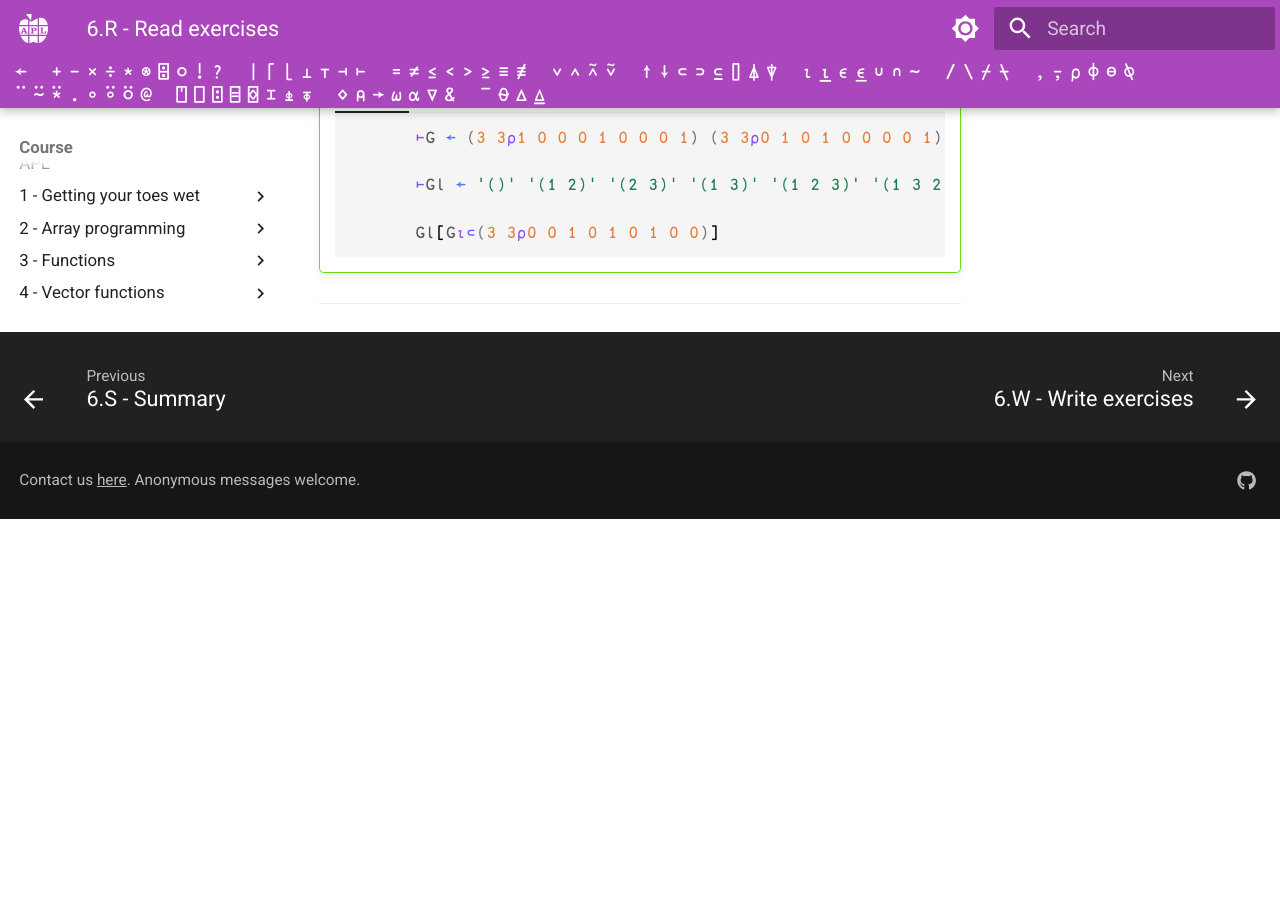
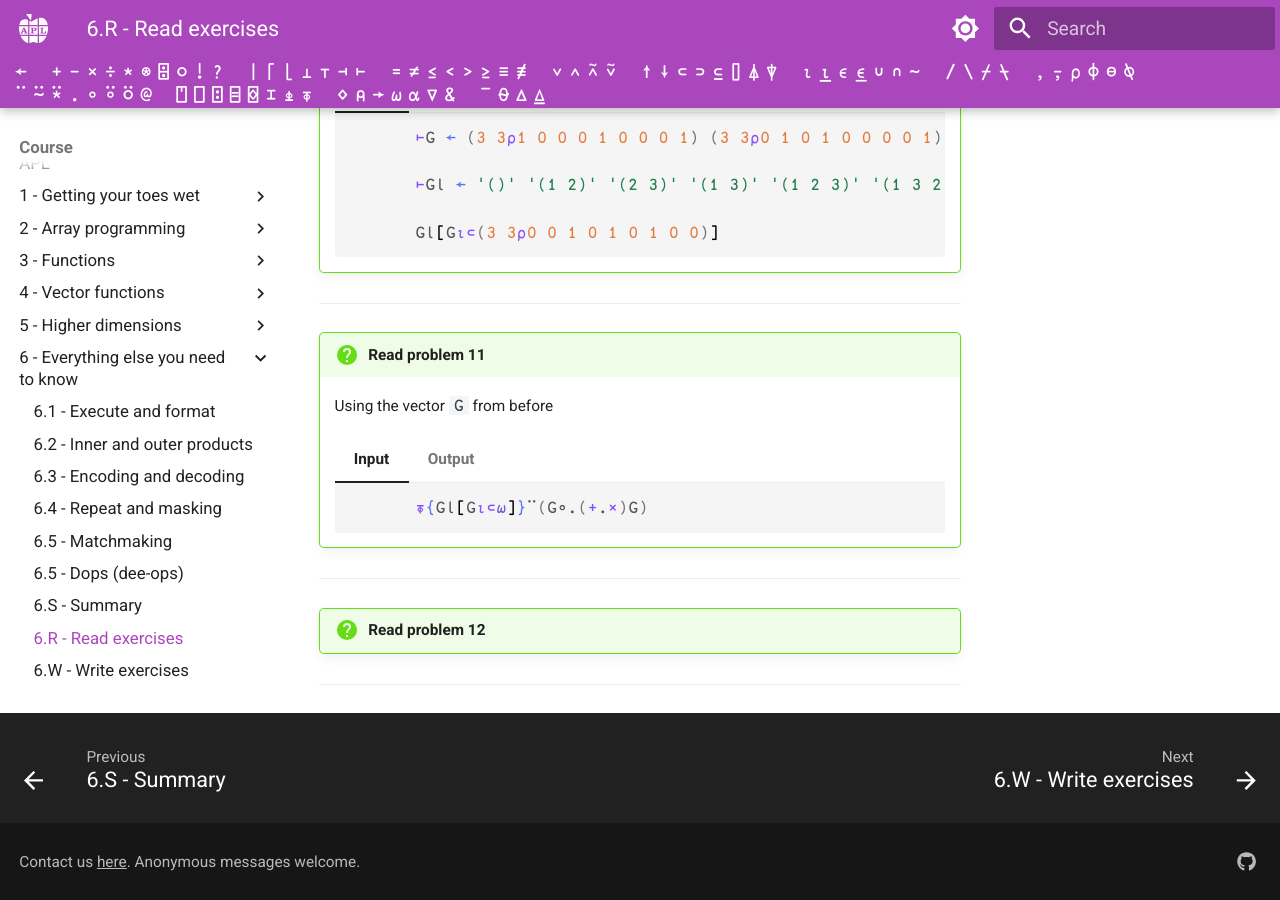
Before and after one commit to APLMOOC/APLMOOC, an MkDocs documentation site: the page built from docs/course/ch6/read.md, in a window 1280 px wide and 900 px high, scrolled down 2960 px. Built offline with MkDocs 1.6.1 and Material for MkDocs 9.7.7, drawn with Linux system fonts in a browser that asks for light colours; some web fonts are replaced; a script that is not in the unit is left out; before the commit the page ends 3479 px from its top, so only the background shows below that.

Commit message:
Add Read Problem 11 to Chapter 6

````diff
--- a/docs/course/ch6/read.md
+++ b/docs/course/ch6/read.md
@@ -295,3 +295,32 @@ The exercises are not checked or graded: use them to check your knowledge!
         └─────┘
         ```
 ---
+
+!!! question "Read problem 11"
+
+    Using the vector ``G`` from before
+
+    === "Input"
+
+        ```apl
+              ⍕{Gl[G⍳⊂⍵]}¨(G∘.(+.×)G)
+        ```
+
+    === "Output"
+
+        ```apl
+              ⍕{Gl[G⍳⊂⍵]}¨(G∘.(+.×)G)
+        ()         (1 2)      (2 3)      (1 3)      (1 2 3)    (1 3 2)
+        (1 2)      ()         (1 3 2)    (1 2 3)    (1 3)      (2 3)
+        (2 3)      (1 2 3)    ()         (1 3 2)    (1 2)      (1 3)
+        (1 3)      (1 3 2)    (1 2 3)    ()         (2 3)      (1 2)
+        (1 2 3)    (2 3)      (1 3)      (1 2)      (1 3 2)    ()
+        (1 3 2)    (1 3)      (1 2)      (2 3)      ()         (1 2 3)
+        ```
+
+        This is the multiplication table (Cayley table) for the group of permutations of 3 elements, S3.
+---
+
+!!! question "Read problem 12"
+
+---
````
